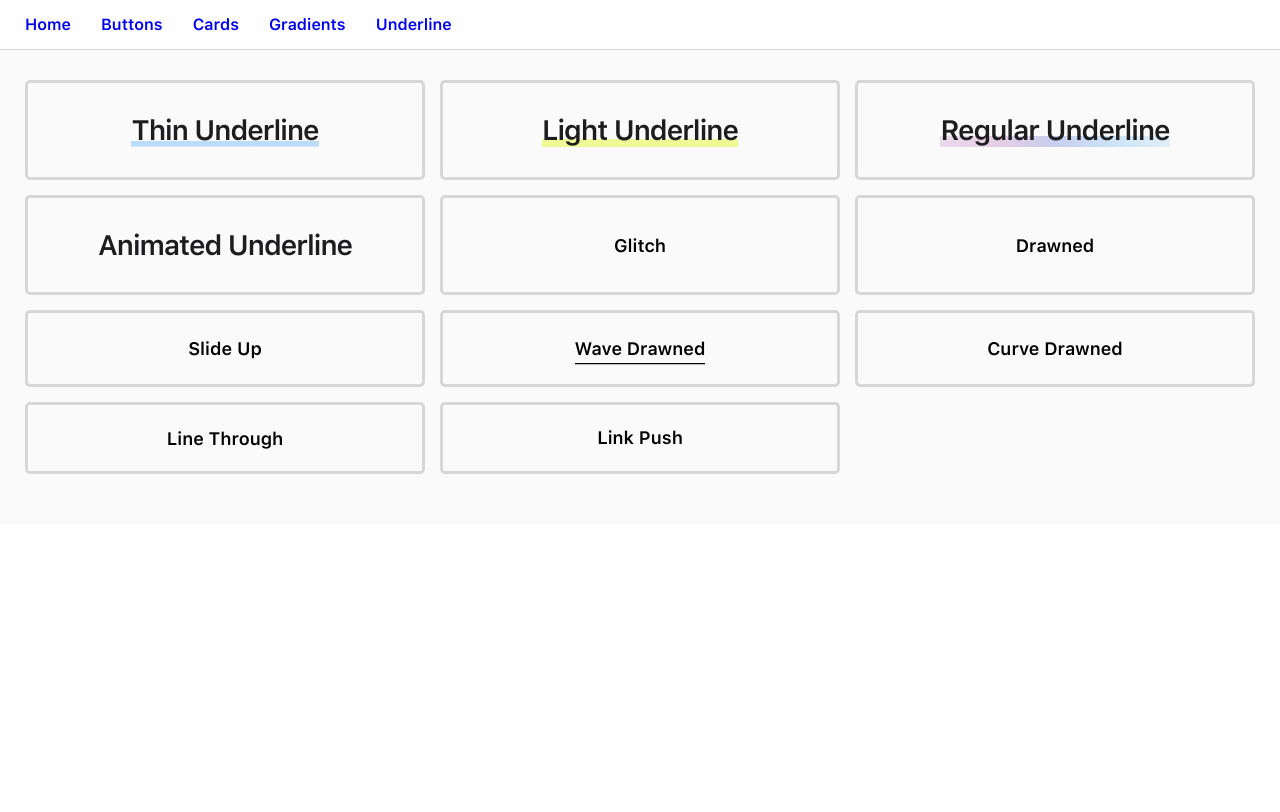
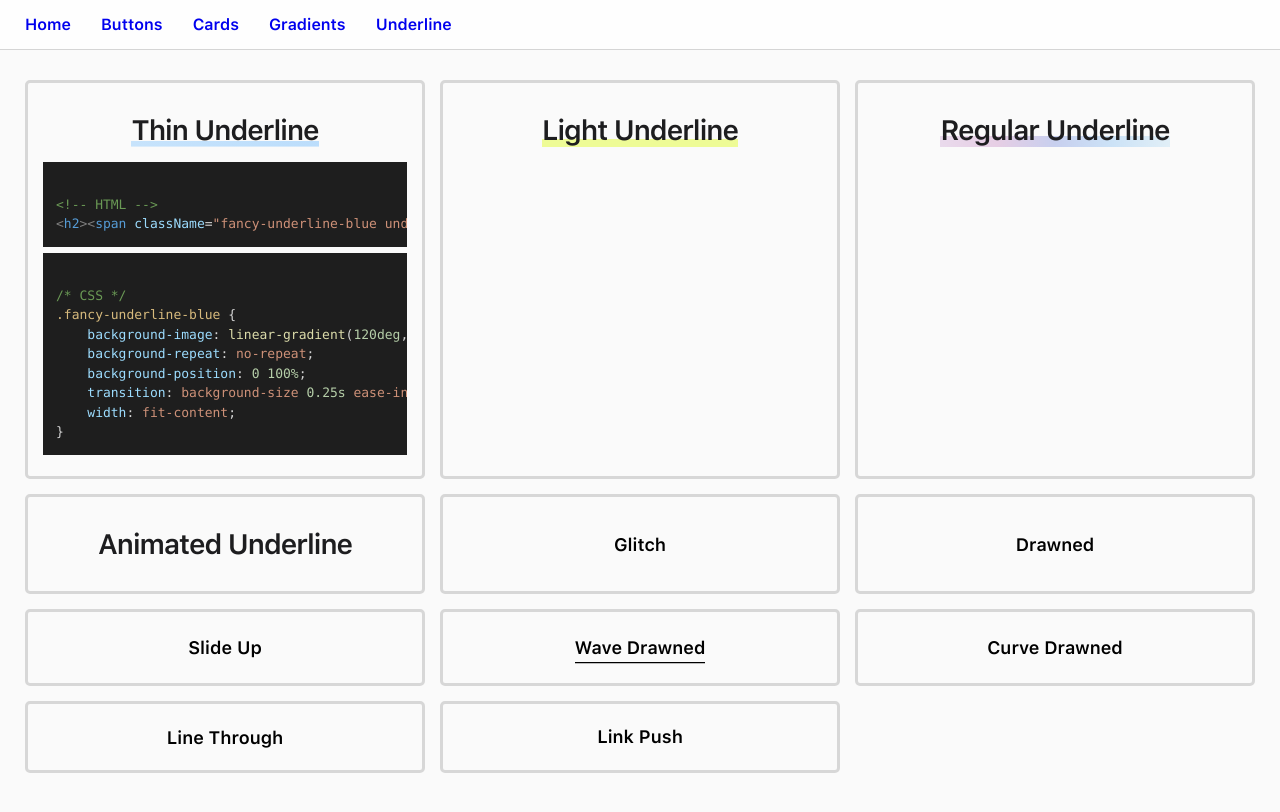
Before and after one commit to julianbattaglino/CSS-Tricks-React, a React (Create React App) app: page /underline in a window 1280 px wide. Shown: the top 812 px of the page. Built offline with nearby package versions, Linux system fonts and the light colour scheme.

Commit message:
add code blocks

```diff
--- a/src/components/Underline/Underline.css
+++ b/src/components/Underline/Underline.css
@@ -25,7 +25,7 @@ a {
 }
 
 .fancy-underline-blue {
-    background-image: linear-gradient(120deg, rgba(93, 178, 254, 0.4) 0%, rgba(93, 178, 254, 0.4) 100%);
+    background-image: linear-gradient(120deg, rgba(123, 193, 254, 0.4) 0%, rgba(93, 178, 254, 0.4) 100%);
     background-repeat: no-repeat;
     background-position: 0 100%;
     transition: background-size 0.25s ease-in;
@@ -82,7 +82,7 @@ a {
 
 /****** Link Glitch ******/
 .link--glitch {
-    font-family: aktiv-grotesk-extended, sans-serif;
+    font-family: "SF Pro Display Semibold" !important;
     font-weight: bold;
 }
 
@@ -252,7 +252,7 @@ a {
     transition-duration: 0.3s;
 }
 
-.link--carme::before {
+.link--drawned::before {
     display: none;
 }
 
--- a/src/components/Underline/Underline.js
+++ b/src/components/Underline/Underline.js
@@ -1,12 +1,35 @@
 import "./Underline.css";
-import "../../assets/css/stackoverflow-dark.css";
+import { Prism as SyntaxHighlighter } from 'react-syntax-highlighter';
+import { vscDarkPlus } from 'react-syntax-highlighter/dist/esm/styles/prism';
 
 const Underline = () => {
+
+    const thinUnderlineHtml = `
+<!-- HTML -->
+<h2><span className="fancy-underline-blue underline-thin">Thin Underline</span></h2>
+`
+    const thinUnderlineCss = `
+/* CSS */
+.fancy-underline-blue {
+    background-image: linear-gradient(120deg, rgba(93, 178, 254, 0.4) 0%, rgba(93, 178, 254, 0.4) 100%);
+    background-repeat: no-repeat;
+    background-position: 0 100%;
+    transition: background-size 0.25s ease-in;
+    width: fit-content;
+}
+`
     return (
         <>
             <div className="grid-container background-grey pt-80">
                 <div className="col">
                     <h2><span className="fancy-underline-blue underline-thin">Thin Underline</span></h2>
+                    <SyntaxHighlighter language="html" style={vscDarkPlus}>
+                        {thinUnderlineHtml}
+                    </SyntaxHighlighter>
+
+                    <SyntaxHighlighter language="css" style={vscDarkPlus}>
+                        {thinUnderlineCss}
+                    </SyntaxHighlighter>
                 </div>
 
                 <div className="col">
@@ -30,7 +53,7 @@ const Underline = () => {
 
                 <div className="col">
                     <div className="flex-container">
-                        <a href="/" className="link link--carme">
+                        <a href="/" className="link link--drawned">
                             <span>Drawned</span>
                             <svg className="link__graphic link__graphic--stroke link__graphic--scribble" width="100%" height="9" viewBox="0 0 101 9"><path d="M.426 1.973C4.144 1.567 17.77-.514 21.443 1.48 24.296 3.026 24.844 4.627 27.5 7c3.075 2.748 6.642-4.141 10.066-4.688 7.517-1.2 13.237 5.425 17.59 2.745C58.5 3 60.464-1.786 66 2c1.996 1.365 3.174 3.737 5.286 4.41 5.423 1.727 25.34-7.981 29.14-1.294" pathLength="1" /></svg>
                         </a>
```
